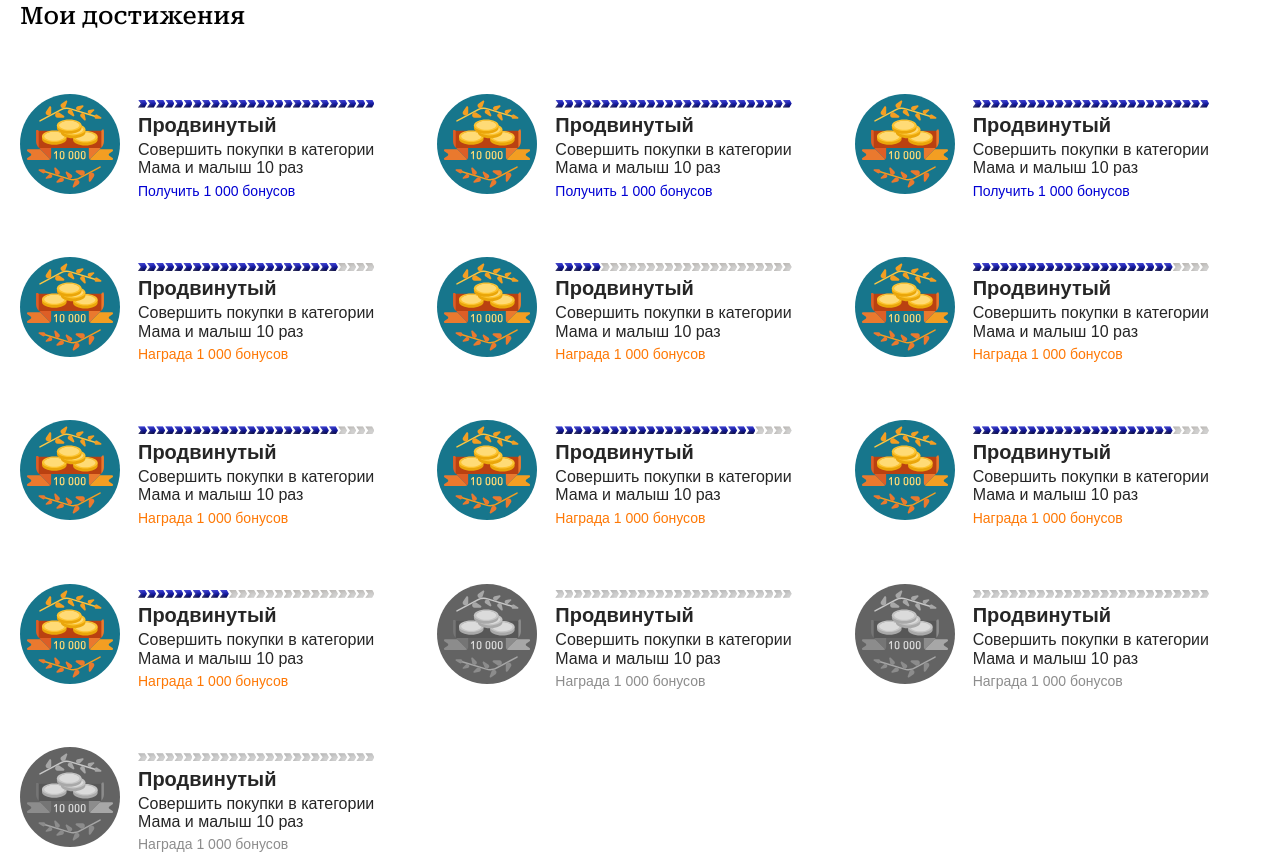
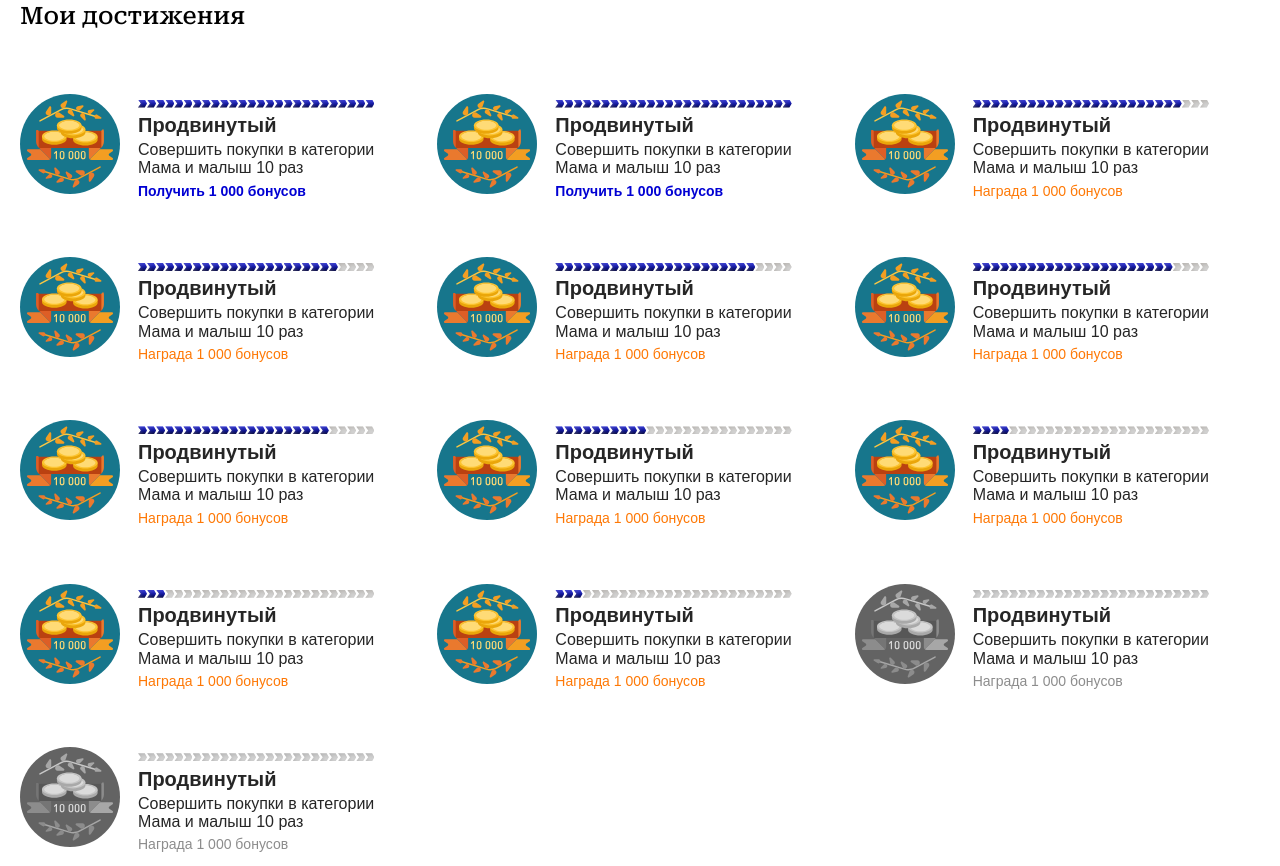
Before and after one commit to reshetov-roman/fd4443g3222, a plain HTML site: page index.html in a window 1280 px wide. Drawn offline with nearby package versions, Linux system fonts and the light colour scheme.

Commit message:
Add files via upload

```diff
--- a/index.html
+++ b/index.html
@@ -22,6 +22,70 @@
 				<h1 class="page-achievement-title">Мои достижения</h1>
 				<div class="page-achievement-wrapper">
 					<form class="page-achievement-wrapper__list">
+						<button type="button" class="page-achievement-wrapper__list--item">
+							<div class="page-achievement-wrapper__list--image">
+								<div class="page-achievement-wrapper__list--img">
+									<img src="img/dosty_image_1.svg" class="page-achievement-wrapper__list--img">
+								</div>
+								<span class="page-achievement-wrapper__list--date">10.10.2023</span>
+							</div>
+							<div class="page-achievement-wrapper__list--actions">
+								<div class="page-achievement-wrapper__list--progress" data-progress="10"></div>
+								<h5 class="page-achievement-wrapper__list--title">Продвинутый</h5>
+								<span class="page-achievement-wrapper__list--desc">
+									Совершить покупки в категории Мама и малыш 10 раз
+								</span>
+								<span class="page-achievement-wrapper__list--change">Награда 1 000 бонусов</span>
+							</div>
+						</button>
+						<button type="button" class="page-achievement-wrapper__list--item">
+							<div class="page-achievement-wrapper__list--image">
+								<div class="page-achievement-wrapper__list--img">
+									<img src="img/dosty_image_1.svg" class="page-achievement-wrapper__list--img">
+								</div>
+								<span class="page-achievement-wrapper__list--date">10.10.2023</span>
+							</div>
+							<div class="page-achievement-wrapper__list--actions">
+								<div class="page-achievement-wrapper__list--progress" data-progress="86"></div>
+								<h5 class="page-achievement-wrapper__list--title">Продвинутый</h5>
+								<span class="page-achievement-wrapper__list--desc">
+									Совершить покупки в категории Мама и малыш 10 раз
+								</span>
+								<span class="page-achievement-wrapper__list--change">Награда 1 000 бонусов</span>
+							</div>
+						</button>
+						<button type="button" class="page-achievement-wrapper__list--item">
+							<div class="page-achievement-wrapper__list--image">
+								<div class="page-achievement-wrapper__list--img">
+									<img src="img/dosty_image_1.svg" class="page-achievement-wrapper__list--img">
+								</div>
+								<span class="page-achievement-wrapper__list--date">10.10.2023</span>
+							</div>
+							<div class="page-achievement-wrapper__list--actions">
+								<div class="page-achievement-wrapper__list--progress" data-progress="11"></div>
+								<h5 class="page-achievement-wrapper__list--title">Продвинутый</h5>
+								<span class="page-achievement-wrapper__list--desc">
+									Совершить покупки в категории Мама и малыш 10 раз
+								</span>
+								<span class="page-achievement-wrapper__list--change">Награда 1 000 бонусов</span>
+							</div>
+						</button>
+						<button type="button" class="page-achievement-wrapper__list--item">
+							<div class="page-achievement-wrapper__list--image">
+								<div class="page-achievement-wrapper__list--img">
+									<img src="img/dosty_image_1.svg" class="page-achievement-wrapper__list--img">
+								</div>
+								<span class="page-achievement-wrapper__list--date">10.10.2023</span>
+							</div>
+							<div class="page-achievement-wrapper__list--actions">
+								<div class="page-achievement-wrapper__list--progress" data-progress="90"></div>
+								<h5 class="page-achievement-wrapper__list--title">Продвинутый</h5>
+								<span class="page-achievement-wrapper__list--desc">
+									Совершить покупки в категории Мама и малыш 10 раз
+								</span>
+								<span class="page-achievement-wrapper__list--change">Награда 1 000 бонусов</span>
+							</div>
+						</button>
 						<button type="button" class="page-achievement-wrapper__list--item">
 							<div class="page-achievement-wrapper__list--image">
 								<div class="page-achievement-wrapper__list--img">
@@ -62,7 +126,7 @@
 								<span class="page-achievement-wrapper__list--date">10.10.2023</span>
 							</div>
 							<div class="page-achievement-wrapper__list--actions">
-								<div class="page-achievement-wrapper__list--progress" data-progress="0"></div>
+								<div class="page-achievement-wrapper__list--progress" data-progress="82"></div>
 								<h5 class="page-achievement-wrapper__list--title">Продвинутый</h5>
 								<span class="page-achievement-wrapper__list--desc">
 									Совершить покупки в категории Мама и малыш 10 раз
@@ -78,23 +142,7 @@
 								<span class="page-achievement-wrapper__list--date">10.10.2023</span>
 							</div>
 							<div class="page-achievement-wrapper__list--actions">
-								<div class="page-achievement-wrapper__list--progress" data-progress="100"></div>
-								<h5 class="page-achievement-wrapper__list--title">Продвинутый</h5>
-								<span class="page-achievement-wrapper__list--desc">
-									Совершить покупки в категории Мама и малыш 10 раз
-								</span>
-								<span class="page-achievement-wrapper__list--change">Награда 1 000 бонусов</span>
-							</div>
-						</button>
-						<button type="button" class="page-achievement-wrapper__list--item">
-							<div class="page-achievement-wrapper__list--image">
-								<div class="page-achievement-wrapper__list--img">
-									<img src="img/dosty_image_1.svg" class="page-achievement-wrapper__list--img">
-								</div>
-								<span class="page-achievement-wrapper__list--date">10.10.2023</span>
-							</div>
-							<div class="page-achievement-wrapper__list--actions">
-								<div class="page-achievement-wrapper__list--progress" data-progress="17"></div>
+								<div class="page-achievement-wrapper__list--progress" data-progress="0"></div>
 								<h5 class="page-achievement-wrapper__list--title">Продвинутый</h5>
 								<span class="page-achievement-wrapper__list--desc">
 									Совершить покупки в категории Мама и малыш 10 раз
@@ -126,55 +174,7 @@
 								<span class="page-achievement-wrapper__list--date">10.10.2023</span>
 							</div>
 							<div class="page-achievement-wrapper__list--actions">
-								<div class="page-achievement-wrapper__list--progress" data-progress="86"></div>
-								<h5 class="page-achievement-wrapper__list--title">Продвинутый</h5>
-								<span class="page-achievement-wrapper__list--desc">
-									Совершить покупки в категории Мама и малыш 10 раз
-								</span>
-								<span class="page-achievement-wrapper__list--change">Награда 1 000 бонусов</span>
-							</div>
-						</button>
-						<button type="button" class="page-achievement-wrapper__list--item">
-							<div class="page-achievement-wrapper__list--image">
-								<div class="page-achievement-wrapper__list--img">
-									<img src="img/dosty_image_1.svg" class="page-achievement-wrapper__list--img">
-								</div>
-								<span class="page-achievement-wrapper__list--date">10.10.2023</span>
-							</div>
-							<div class="page-achievement-wrapper__list--actions">
-								<div class="page-achievement-wrapper__list--progress" data-progress="86"></div>
-								<h5 class="page-achievement-wrapper__list--title">Продвинутый</h5>
-								<span class="page-achievement-wrapper__list--desc">
-									Совершить покупки в категории Мама и малыш 10 раз
-								</span>
-								<span class="page-achievement-wrapper__list--change">Награда 1 000 бонусов</span>
-							</div>
-						</button>
-						<button type="button" class="page-achievement-wrapper__list--item">
-							<div class="page-achievement-wrapper__list--image">
-								<div class="page-achievement-wrapper__list--img">
-									<img src="img/dosty_image_1.svg" class="page-achievement-wrapper__list--img">
-								</div>
-								<span class="page-achievement-wrapper__list--date">10.10.2023</span>
-							</div>
-							<div class="page-achievement-wrapper__list--actions">
-								<div class="page-achievement-wrapper__list--progress" data-progress="86"></div>
-								<h5 class="page-achievement-wrapper__list--title">Продвинутый</h5>
-								<span class="page-achievement-wrapper__list--desc">
-									Совершить покупки в категории Мама и малыш 10 раз
-								</span>
-								<span class="page-achievement-wrapper__list--change">Награда 1 000 бонусов</span>
-							</div>
-						</button>
-						<button type="button" class="page-achievement-wrapper__list--item">
-							<div class="page-achievement-wrapper__list--image">
-								<div class="page-achievement-wrapper__list--img">
-									<img src="img/dosty_image_1.svg" class="page-achievement-wrapper__list--img">
-								</div>
-								<span class="page-achievement-wrapper__list--date">10.10.2023</span>
-							</div>
-							<div class="page-achievement-wrapper__list--actions">
-								<div class="page-achievement-wrapper__list--progress" data-progress="0"></div>
+								<div class="page-achievement-wrapper__list--progress" data-progress="12"></div>
 								<h5 class="page-achievement-wrapper__list--title">Продвинутый</h5>
 								<span class="page-achievement-wrapper__list--desc">
 									Совершить покупки в категории Мама и малыш 10 раз
--- a/js/script.js
+++ b/js/script.js
@@ -5,12 +5,14 @@ class MyAchievements {
     this.list = document.querySelector(list);
   }
   progressBars() {
+
     if(this?.progressBar) {
       this.progressBar.forEach(progressBar => {
         const progressPercent = +progressBar.dataset.progress,
               passedNumber = progressPercent > 0 ? 25 * (progressPercent/100) : 0,
               parent = progressBar.closest('.page-achievement-wrapper__list--item'),
               getBonus = parent.querySelector('.page-achievement-wrapper__list--change');
+
 
         if(progressPercent == 100) {
           getBonus.innerHTML = '<span class="page-achievement-wrapper__list--getbonus">Получить 1 000 бонусов</span>';
@@ -20,25 +22,31 @@ class MyAchievements {
           const square = document.createElement('span');
           square.classList.add('page-achievement-wrapper__list--square');
 
+
+          parent.dataset.id = progressPercent;
+
           if(progressPercent == 0) {
             parent.style.filter = "grayscale(100%)";
             parent.style.pointerEvents = 'none';
-            parent.dataset.sort = '30';
+            // parent.dataset.sort = i+3;
           }else if(i <= passedNumber) {
             square.classList.add('active-square');
           }else if(progressPercent != 100) {
-            parent.dataset.sort = '20';
+            // parent.dataset.sort = i+2;
             parent.style.pointerEvents = 'none';
           }
 
           if(progressPercent == 100) {
-            parent.dataset.sort = '10';
+            // parent.dataset.sort = i+1;
           }
 
           progressBar.appendChild(square);
         }
+
       });
+
     }
+
   }
 
   buttonChange() {
@@ -47,9 +55,16 @@ class MyAchievements {
         button.addEventListener('click', e => {
           const parent = e.currentTarget,
           date = parent.querySelector('.page-achievement-wrapper__list--date'),
-          getBonus = parent.querySelector('.page-achievement-wrapper__list--change');
+          getBonus = parent.querySelector('.page-achievement-wrapper__list--change'),
+          progress = parent.querySelectorAll('.page-achievement-wrapper__list--progress');
           getBonus.innerHTML = '<span class="page-achievement-wrapper__list--bonus-received">Получено 1 000 бонусов</span>';
           date.style.opacity = 1;
+          progress.forEach(square => {
+            square.querySelectorAll('span').forEach(elm => {
+              elm.classList.remove('active-square');
+              elm.classList.add('active-square-green');
+            });
+          });
         });
       });
     }
@@ -57,10 +72,9 @@ class MyAchievements {
 
   itemSort() {
     const th = this;
-
     if(this?.list) {
       const sortedList = Array.prototype.slice.call(this.list).sort((x, y) => {
-        return x.dataset['sort'] - y.dataset['sort'];
+        return y.dataset['id'] -x.dataset['id'];
      });
 
      sortedList.forEach(elm =>  {
--- a/sass/main.sass
+++ b/sass/main.sass
@@ -145,6 +145,7 @@ strong
 				color: #FE7805
 			&--getbonus
 				color: #0100D3
+				font-weight: 600
 			&--bonus-received
 				position: relative
 				padding-right: 5px
```
Also changed, not shown: sass/main.css, 1 other file.
